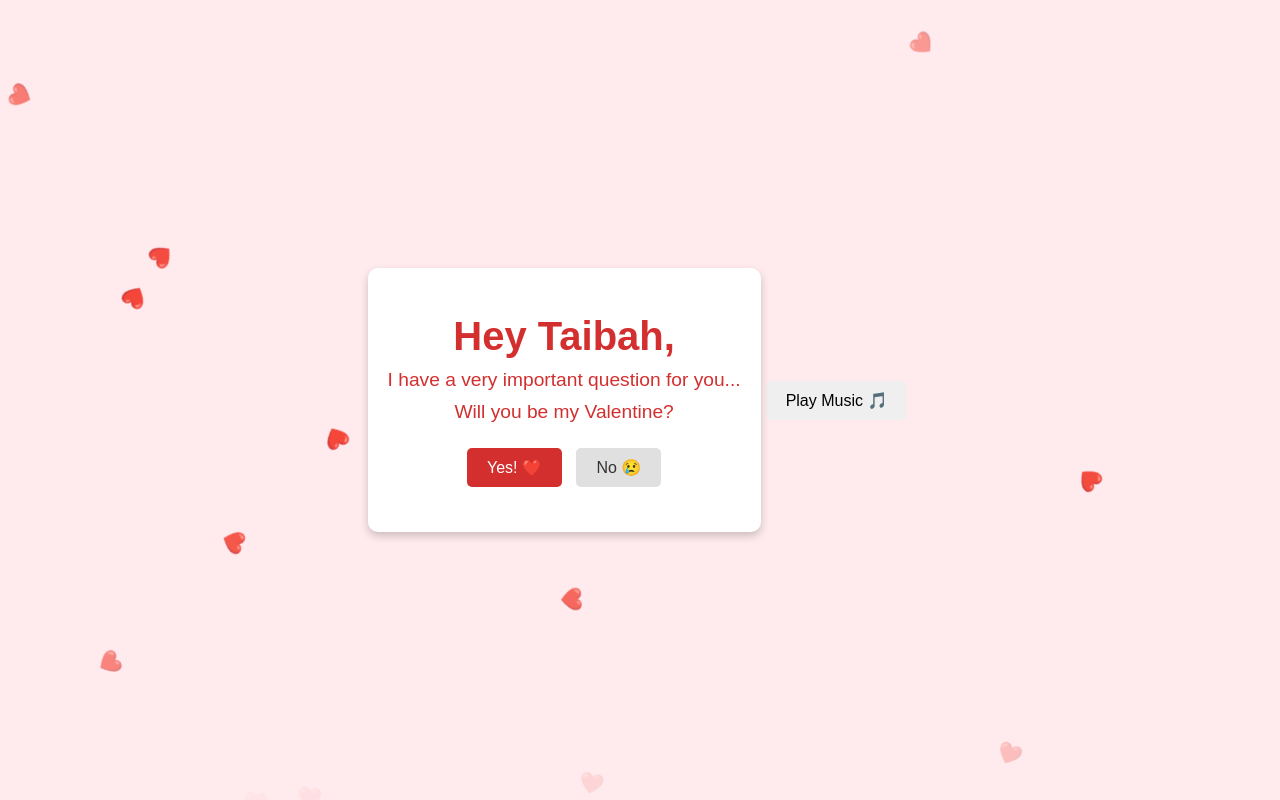
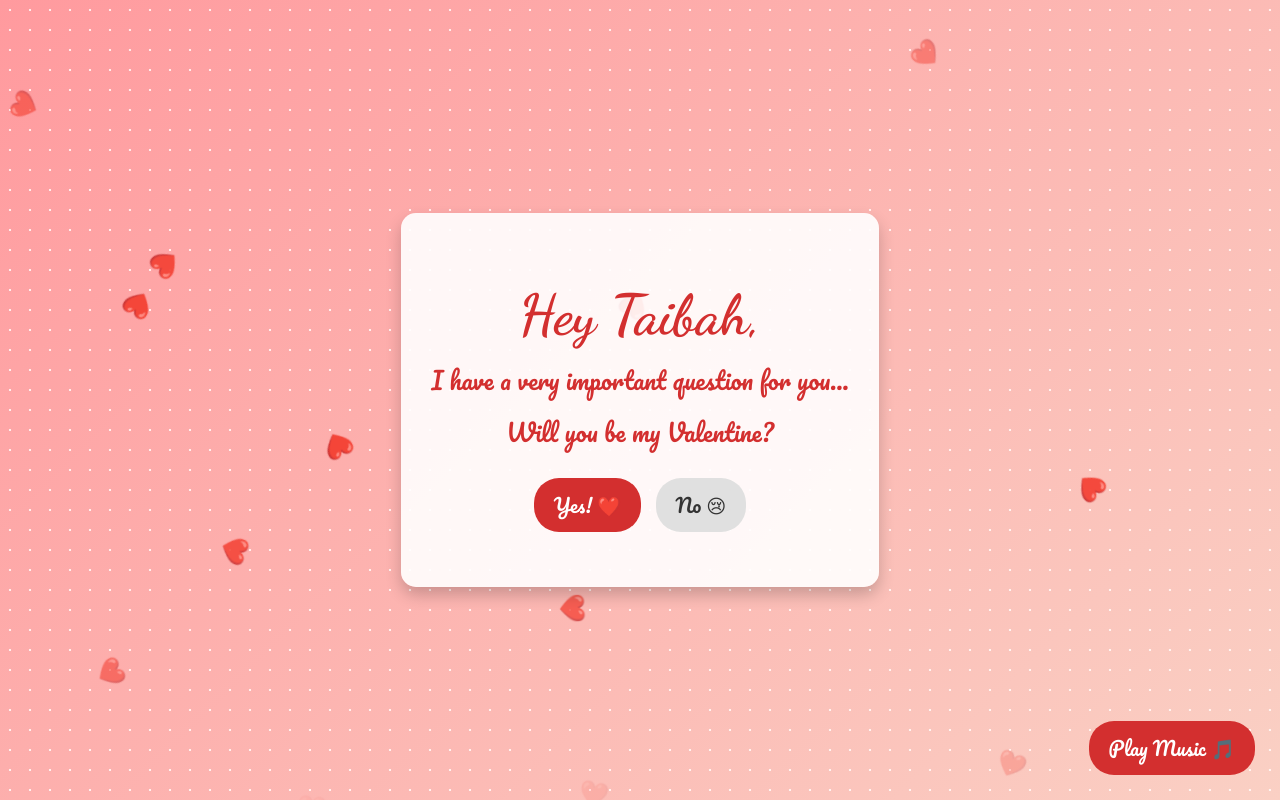
Before and after one commit to TA2x/valentine, a plain HTML site: page index.html in a window 1280 px wide. Drawn offline with Linux system fonts and the light colour scheme.

Commit message:
Update styles.css

```diff
--- a/styles.css
+++ b/styles.css
@@ -1,6 +1,7 @@
+/* General Styles */
 body {
-  font-family: 'Arial', sans-serif;
-  background-color: #ffebee;
+  font-family: 'Pacifico', cursive;
+  background: linear-gradient(135deg, #ff9a9e, #fad0c4);
   color: #d32f2f;
   text-align: center;
   margin: 0;
@@ -9,40 +10,60 @@ body {
   justify-content: center;
   align-items: center;
   height: 100vh;
-  overflow: hidden; /* Prevent scrolling */
+  overflow: hidden;
 }
 
+/* Container Animation */
 .container {
-  background-color: #ffffff;
-  padding: 20px;
-  border-radius: 10px;
-  box-shadow: 0 4px 8px rgba(0, 0, 0, 0.2);
+  background: rgba(255, 255, 255, 0.9);
+  padding: 30px;
+  border-radius: 15px;
+  box-shadow: 0 8px 16px rgba(0, 0, 0, 0.2);
   position: relative;
-  z-index: 1; /* Ensure the container is above the hearts */
+  z-index: 1;
+  opacity: 0;
+  animation: fadeIn 2s ease-in-out forwards;
 }
 
+@keyframes fadeIn {
+  from {
+    opacity: 0;
+    transform: translateY(20px);
+  }
+  to {
+    opacity: 1;
+    transform: translateY(0);
+  }
+}
+
+/* Text Styles */
 h1 {
-  font-size: 2.5rem;
+  font-family: 'Dancing Script', cursive;
+  font-size: 3.5rem;
   margin-bottom: 10px;
+  color: #d32f2f;
 }
 
 p {
-  font-size: 1.2rem;
+  font-size: 1.5rem;
   margin: 10px 0;
+  color: #d32f2f;
 }
 
+/* Buttons */
 .buttons {
   margin-top: 20px;
 }
 
 button {
-  font-size: 1rem;
+  font-family: 'Pacifico', cursive;
+  font-size: 1.2rem;
   padding: 10px 20px;
   margin: 5px;
   border: none;
-  border-radius: 5px;
+  border-radius: 25px;
   cursor: pointer;
-  transition: background-color 0.3s ease;
+  transition: transform 0.3s ease, box-shadow 0.3s ease;
 }
 
 #yes-btn {
@@ -51,7 +72,8 @@ button {
 }
 
 #yes-btn:hover {
-  background-color: #b71c1c;
+  transform: scale(1.1);
+  box-shadow: 0 4px 8px rgba(0, 0, 0, 0.2);
 }
 
 #no-btn {
@@ -60,16 +82,18 @@ button {
 }
 
 #no-btn:hover {
-  background-color: #bdbdbd;
+  transform: scale(1.1);
+  box-shadow: 0 4px 8px rgba(0, 0, 0, 0.2);
 }
 
+/* Response Text */
 #response {
-  font-size: 1.5rem;
+  font-size: 2rem;
   margin-top: 20px;
   color: #d32f2f;
 }
 
-/* Heart Styles */
+/* Hearts Animation */
 .hearts-container {
   position: absolute;
   top: 0;
@@ -77,13 +101,13 @@ button {
   width: 100%;
   height: 100%;
   overflow: hidden;
-  z-index: 0; /* Ensure hearts are behind the content */
+  z-index: 0;
 }
 
 .heart {
   position: absolute;
   color: #ff4d4d;
-  font-size: 20px;
+  font-size: 24px;
   animation: float 5s infinite ease-in-out;
 }
 
@@ -100,3 +124,65 @@ button {
     opacity: 0;
   }
 }
+
+/* Sparkles Animation */
+.sparkles {
+  position: absolute;
+  top: 0;
+  left: 0;
+  width: 100%;
+  height: 100%;
+  overflow: hidden;
+  z-index: 0;
+}
+
+.sparkles::before {
+  content: '';
+  position: absolute;
+  top: -50%;
+  left: -50%;
+  width: 200%;
+  height: 200%;
+  background: radial-gradient(circle, rgba(255, 255, 255, 0.8) 10%, transparent 10.01%);
+  background-size: 20px 20px;
+  animation: sparkle 2s infinite linear;
+}
+
+@keyframes sparkle {
+  from {
+    transform: rotate(0deg);
+  }
+  to {
+    transform: rotate(360deg);
+  }
+}
+
+#play-music {
+  font-family: 'Pacifico', cursive;
+  font-size: 1.2rem;
+  padding: 10px 20px;
+  border: none;
+  border-radius: 25px;
+  background-color: #d32f2f;
+  color: white;
+  cursor: pointer;
+  transition: transform 0.3s ease, box-shadow 0.3s ease;
+  position: fixed;
+  bottom: 20px;
+  right: 20px;
+  z-index: 2;
+}
+
+#play-music:hover {
+  transform: scale(1.1);
+  box-shadow: 0 4px 8px rgba(0, 0, 0, 0.2);
+}
+
+#youtube-audio {
+  position: absolute;
+  top: -9999px;
+  left: -9999px;
+  width: 0;
+  height: 0;
+  overflow: hidden;
+}
```
